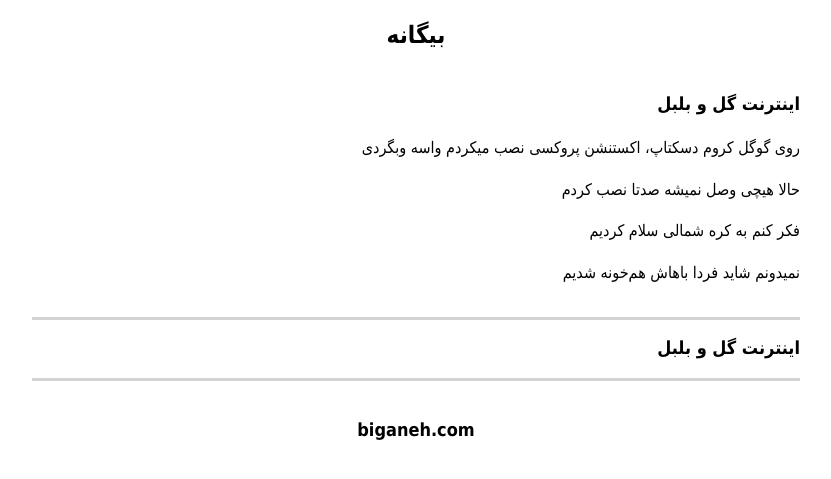
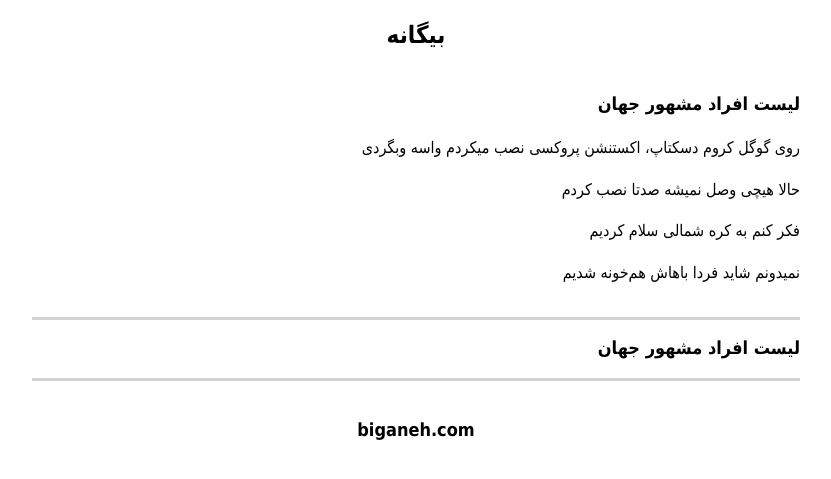
Before and after one commit to darkblog/darkblog.github.io, a Jekyll site: the page built from _posts/2023-8-7-1.md, in a window 1280 px wide. Shown: the top 479 px of the page, without its empty margins (348-1179 px from the left). Built offline with Jekyll 4.4.1, drawn with Linux system fonts in a browser that asks for light colours.

Commit message:
Update and rename 2023-1-10-997.md to 2023-8-7-1.md

```diff
--- a/_posts/2023-1-10-997.md
+++ b/_posts/2023-8-7-1.md
@@ -1,6 +1,7 @@
 ---
 layout: post
-title: اینترنت گل و بلبل
+title: لیست افراد مشهور جهان
+sticky: true
 ---
 
 روی گوگل کروم دسکتاپ، اکستنشن پروکسی نصب میکردم واسه وبگردی
```
